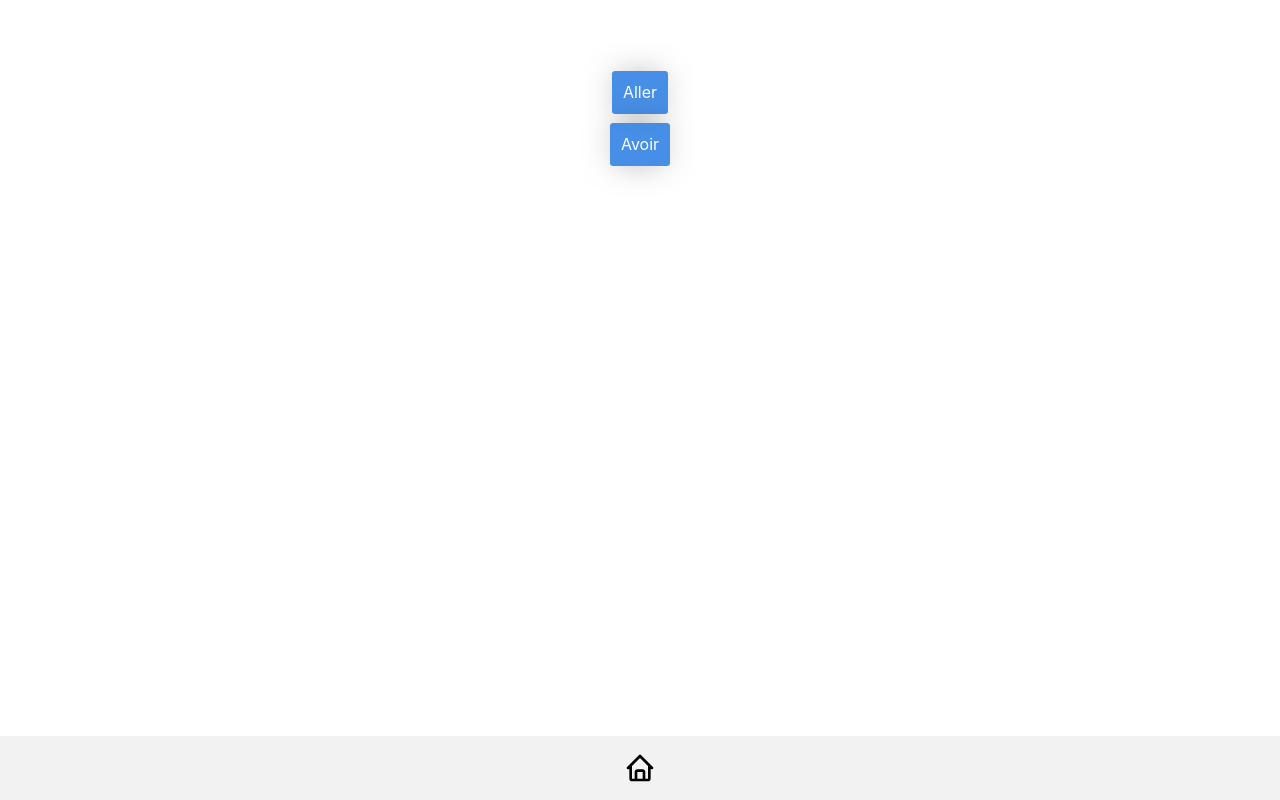
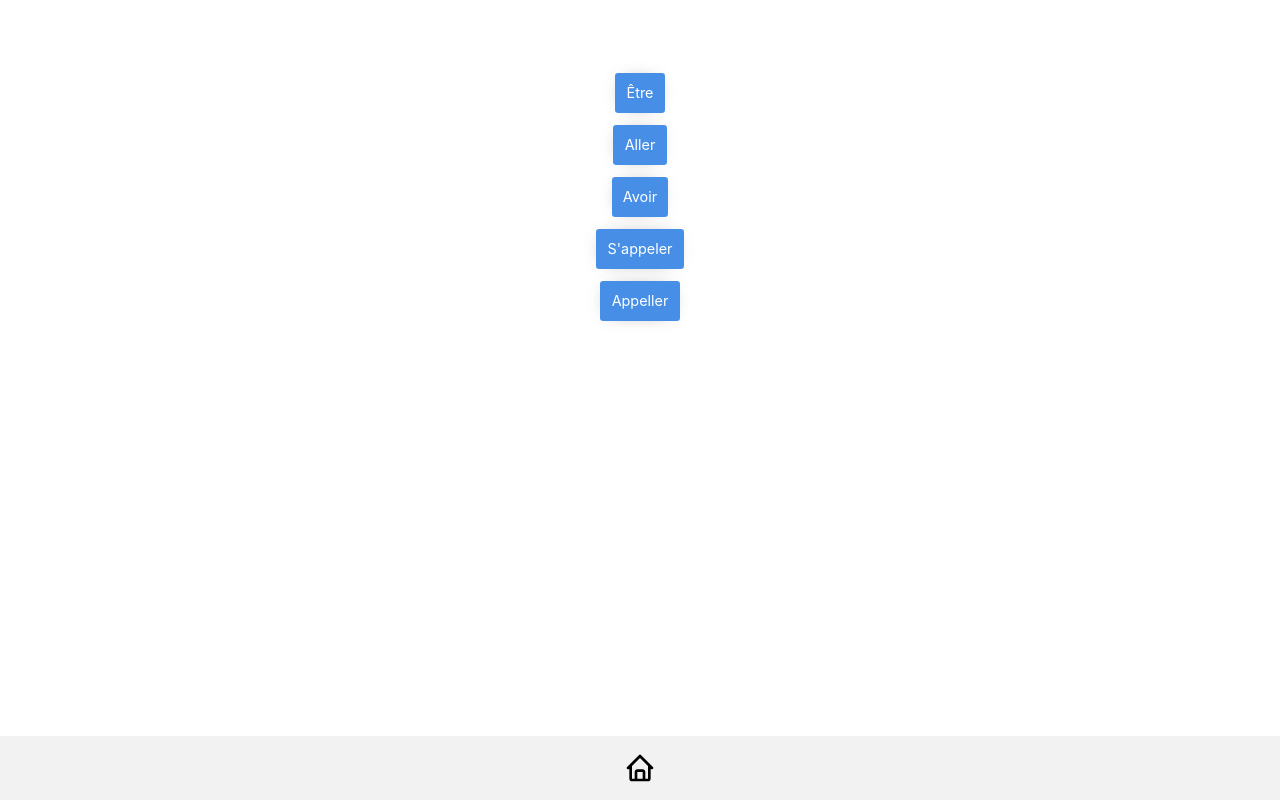
Before and after one commit to yagoalessio88/french-learn-and-practice-app, a React (Create React App) app: page /verbesmenu in a window 1280 px wide. Built offline with nearby package versions, Linux system fonts and the light colour scheme.

Commit message:
carga de datos

```diff
--- a/src/App.css
+++ b/src/App.css
@@ -35,6 +35,7 @@ body {
   background-color: var(--background-main);
   color: var(--typography-1);
 }
+/* MAIN APP CONTAINER DIV IN HTML INDEX */
 #root{
   height: 100vh;
   width: 100vw;
@@ -47,8 +48,9 @@ body {
 }
 
 
-
+/* STYLE FOR BUTTONS */
 .button {
+  font-size: 0.9rem;
   max-width: 200px;
   padding: 0.7rem;
   height: 2.5rem;
@@ -57,15 +59,21 @@ body {
   color: white;
   border-style: none;
   border-radius: 0.2rem;
-  box-shadow: -1px 0px 37px -12px rgba(0, 0, 0, 0.75);
+  box-shadow: -1px 0px 20px -12px rgba(0, 0, 0, 0.75);
   transition: all 0.5s ease;
 }
 .button:hover {
-  box-shadow: -1px 0px 37px -6px rgba(0, 0, 0, 0.68);
+  box-shadow: -1px 0px 25px -6px rgba(0, 0, 0, 0.75);
   cursor: pointer;
-  background-color: rgba(34, 95, 169, 0.9);
+  /* background-color: rgba(34, 95, 169, 0.9); */
 }
-/* STYLE FOR LISTS OF BUTTONS */
+/* reset for React Links to act alike buttons */
+.link {
+  display: block;
+}
+
+
+/* GENERAL CLASS FOR MAIN COMPONENTS */
 .app_body{
   padding: 1.5rem;
   height:calc(100vh - 4rem);
@@ -77,6 +85,8 @@ body {
     margin:0 auto;
   }
 }
+
+/* -----------------------------  */
 .navbar_list {
   padding: 0.5rem;
   height: 90%;
--- a/src/components/Verbe.js
+++ b/src/components/Verbe.js
@@ -68,18 +68,13 @@ const Verbe = () => {
 					)}
 				</div>
 				<div className="button_container">
-					<button
-						type="button"
-						className="button main-verbe__button"
-						onClick={checkAnswers}
-					>
+					<button type="button" className="button" onClick={checkAnswers}>
 						Vérifier les Réponses
 					</button>
-					<button type="button" className="button main-verbe__button">
-						<Link to={`/verbeconjugaison/${id}`} className="button">
-							Voir Conjugaison
-						</Link>
-					</button>
+
+					<Link to={`/verbeconjugaison/${id}`} className="button link">
+						Voir Conjugaison
+					</Link>
 				</div>
 			</article>
 		</Wrapper>
@@ -116,17 +111,12 @@ const Wrapper = styled.section`
 		width: 5rem;
 	}
 	.button_container {
+		padding: 0.5rem;
 		display: flex;
 		justify-content: space-around;
-		gap: 1rem;
-	}
-	.main-verbe__button {
-		margin-top: 3rem;
 	}
 	.wrong_answer {
 		border: 1px solid red;
-	}
-	button_container {
 	}
 	.main-verbe_result {
 		margin: 1rem;
--- a/src/components/VerbeVoirConjugaison.js
+++ b/src/components/VerbeVoirConjugaison.js
@@ -2,6 +2,7 @@ import React from "react";
 import styled from "styled-components";
 import { data } from "../data/conjugaison-data.js";
 import { useParams } from "react-router-dom";
+import { Link } from "react-router-dom";
 
 function VerbeVoirConjugaison() {
 	const { id } = useParams();
@@ -16,6 +17,11 @@ function VerbeVoirConjugaison() {
 						return <li key={index}>{item.voirConjugaison}</li>;
 					})}
 				</ul>
+				<div>
+					<Link to={`/verbesmenu/${id}`} className="button">
+						retourner
+					</Link>
+				</div>
 			</section>
 		</Wrapper>
 	);
@@ -26,11 +32,12 @@ export { VerbeVoirConjugaison };
 const Wrapper = styled.section`
 	.app_body {
 		display: flex;
+		flex-direction: column;
 		align-items: center;
 	}
 	.conjugaison_container {
 		text-align: center;
-		margin: 0 auto;
+		margin: 4rem auto 4rem auto;
 	}
 	.conjugaison_container li {
 		margin-bottom: 0.5rem;
--- a/src/data/conjugaison-data.js
+++ b/src/data/conjugaison-data.js
@@ -1,4 +1,47 @@
 export const data = [
+	{
+		nombre: "Être",
+		conjugaison: [
+			{
+				first: "Je",
+				reponse: "suis",
+				last: "français.",
+				voirConjugaison: "Je suis",
+			},
+			{
+				first: "Tu",
+				reponse: "es",
+				last: "médecin.",
+				voirConjugaison: "Tu es",
+			},
+			{
+				first: "Il",
+				reponse: "est",
+				last: "heureux.",
+				voirConjugaison: "Il/Elle est",
+			},
+			{ first: "On", reponse: "est", last: "prêt!", voirConjugaison: "On est" },
+			{
+				first: "Nous",
+				reponse: "sommes",
+				last: "mariés.",
+				voirConjugaison: "Nous sommes",
+			},
+			{
+				first: "Vous",
+				reponse: "êtes",
+				last: "grand.",
+				voirConjugaison: "Vous êtes",
+			},
+
+			{
+				first: "Ils",
+				reponse: "sont",
+				last: "deux.",
+				voirConjugaison: "Ils/Elles sont",
+			},
+		],
+	},
 	{
 		nombre: "aller",
 		conjugaison: [
@@ -94,6 +137,102 @@ export const data = [
 			},
 		],
 	},
+	{
+		nombre: "S'appeler",
+		conjugaison: [
+			{
+				first: "Je",
+				reponse: "m'appelle",
+				last: "Martin.",
+				voirConjugaison: "Je m'appelle",
+			},
+			{
+				first: "¿Tu",
+				reponse: "t'appelles",
+				last: "comment?",
+				voirConjugaison: "Tu t'appelles",
+			},
+			{
+				first: "Il",
+				reponse: "s'appelle",
+				last: "Bernard.",
+				voirConjugaison: "Il/Elle s'appelle",
+			},
+			{
+				first: "On",
+				reponse: "s'appelle",
+				last: '"Encadrements Bienert".',
+				voirConjugaison: "On s'appelle",
+			},
+			{
+				first: "Nous",
+				reponse: "nous appelons",
+				last: '"Les gars de Nantes".',
+				voirConjugaison: "Nous nous appelons",
+			},
+			{
+				first: "¿Vous",
+				reponse: "vous appelez",
+				last: '"Moignard"?',
+				voirConjugaison: "Vous vous appelez",
+			},
+
+			{
+				first: "Elles",
+				reponse: "s'appellent",
+				last: "Eva et Marie.",
+				voirConjugaison: "Ils/Elles s'appellent",
+			},
+		],
+	},
+	{
+		nombre: "Appeller",
+		conjugaison: [
+			{
+				first: "J'",
+				reponse: "appelle",
+				last: "à Pablo.",
+				voirConjugaison: "J'apelle",
+			},
+			{
+				first: "Il faut que tu",
+				reponse: "appelles",
+				last: "ma mère.",
+				voirConjugaison: "Tu apelles",
+			},
+			{
+				first: "Ça va nous permettre de tracer l'endroit d'où il",
+				reponse: "appelle",
+				last: ".",
+				voirConjugaison: "Il/Elle appelle",
+			},
+			{
+				first: "J'ai cette chose qu'on",
+				reponse: "appelle",
+				last: '"style".',
+				voirConjugaison: "On appelle",
+			},
+			{
+				first: "C'est ce que nous",
+				reponse: "appelons",
+				last: "betterbusiness.",
+				voirConjugaison: "Nous appelonsvous a",
+			},
+			{
+				first: "Et quand vous commencez à avoir des problèmes, vous",
+				reponse: "appelez",
+				last: "votre père.",
+				voirConjugaison: "Vous appelez",
+			},
+
+			{
+				first: "Il est les meurtrier qu'ils",
+				reponse: "apellent",
+				last: '"Le Clairvoyant".',
+				voirConjugaison: "Ils/Elles appellent",
+			},
+		],
+	},
 ];
 
 //  {
@@ -103,29 +242,40 @@ export const data = [
 //         first: "",
 //         reponse: "a",
 //         last: "",
+//         voirConjugaison: "Je",
 //       },
-//       { first: "", reponse: "", last: "" },
+//       { first: "",
+//       reponse: "",
+//       last: "",
+//       voirConjugaison: "Tu",},
 //       {
 //         first: "",
 //         reponse: "",
 //         last: "",
+//         voirConjugaison: "Il/Elle",
 //       },
-//       { first: "", reponse: "", last: "" },
+//       { first: "",
+//       reponse: "",
+//       last: "",
+//       voirConjugaison: "On", },
 //       {
 //         first: "",
 //         reponse: "",
 //         last: "",
+//         voirConjugaison: "Nous",
 //       },
 //       {
 //         first: "",
 //         reponse: "",
 //         last: "",
+//         voirConjugaison: "Vous",
 //       },
 
 //       {
 //         first: "",
 //         reponse: "",
 //         last: "",
+//         voirConjugaison: "Ils/Elles",
 //       },
 //     ],
 //   },
```
